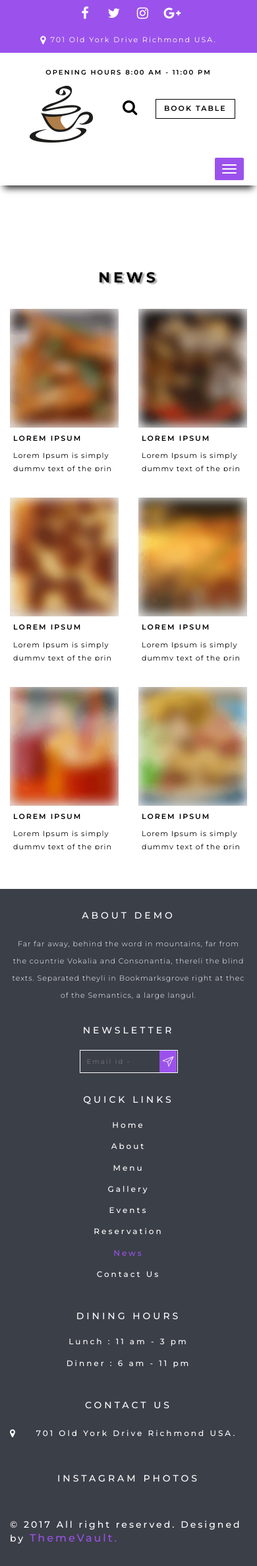
After one commit to PhamQuangHoang/CafePHP, a PHP site: page /news.html in a window 390 px wide. The commit adds this page. Shown: the whole page at 66% size. Run offline with PHP 8.4, Linux system fonts and the light colour scheme.

```diff
--- a/CafeWeb/index.php
+++ b/CafeWeb/index.php
@@ -29,9 +29,9 @@ $sql = "SELECT * FROM `pagecontent` WHERE 1";
             <div class="carousel-inner" role="listbox">
                 <div class="item active">
                     <img src="images/Home/indexbanner.png" class="img-responsive" style="width: 100%" alt="banner1" height="700">
-                    <div class="carousel-caption">
-                        <h1>Hương vị đậm đà</h1>
-                        <h2>Chất lượng tuyệt hảo</h2>
+                    <div class="carousel-caption" >
+                        <h1 style="font-family: montserrat">Hương vị đậm đà</h1>
+                        <h2 style="font-family: montserrat">Chất lượng tuyệt hảo</h2>
                         <div ><a class="btn" style="color: white; margin-left: 230px; border-color: white; " href="menu.php" >Đặt hàng ngay </a></div>
                     </div>
                 </div>
--- /dev/null
+++ b/CafeWeb/news.html
@@ -0,0 +1,270 @@
+<!--Template Name: kafe
+File Name: news.html
+Author Name: ThemeVault
+Author URI: http://www.themevault.net/
+License URI: http://www.themevault.net/license/-->
+
+<!DOCTYPE html>
+<html lang="en">
+    <head>
+        <meta charset="utf-8">
+        <meta http-equiv="X-UA-Compatible" content="IE=edge">
+        <meta name="viewport" content="width=device-width, initial-scale=1.0">
+        <title>Kafe</title>
+
+        <!-- Bootstrap core CSS -->
+
+        <link href="https://fonts.googleapis.com/css?family=Montserrat:100,100i,200,200i,300,300i,400,400i,500,500i,600,600i,700,700i,800,800i,900,900i" rel="stylesheet">
+        <link href="css/bootstrap.min.css" rel="stylesheet">
+        <link href="fonts/stylesheet.css" rel="stylesheet">
+        <link href="font-awesome/css/font-awesome.min.css" rel="stylesheet" type="text/css" />
+        <link rel="icon" href="images/favicon.png">
+
+        <!-- Custom styles for this template -->
+
+        <link href="css/style.css" rel="stylesheet">
+        <link href="css/responsive.css" rel="stylesheet">
+        <script src="js/jquery.min.js" type="text/javascript"></script>
+        <script src="js/bootstrap.min.js" type="text/javascript"></script>
+        <script type="text/javascript" src="js/instafeed.min.js"></script>
+        <script src="js/custom.js" type="text/javascript"></script>
+
+    </head>
+    <body>
+        <!--header--->
+        <header>
+            <div class="top-header">
+                <div class="container">
+                    <div class="row">
+                        <div class="col-md-6 text-left col-sm-6 col-xs-6 width-100 txt-center">
+                            <div class="social-icons">
+                                <a href="#"><i class="fa fa-facebook"></i></a>
+                                <a href="#"><i class="fa fa-twitter"></i></a>
+                                <a href="#"><i class="fa fa-instagram"></i></a>
+                                <a href="#"><i class="fa fa-google-plus"></i></a>
+                            </div>
+                        </div>
+                        <div class="col-md-6 text-right col-sm-6 col-xs-6 width-100 txt-center">
+                            <div class="address-location">
+                                <a href="#"><i class="fa fa-map-marker fa-lg"></i> 701 Old York Drive Richmond USA.</a>
+                            </div>
+                        </div>
+                    </div>
+                </div>
+            </div>
+            <div class="middle-header">
+                <div class="container">
+                    <div class="row">
+                        <div class="col-md-4 text-left col-sm-4 col-xs-4 width-100 txt-center">
+                            <div class="opening">
+                                <p>Opening Hours 8:00 am - 11:00 pm</p>
+                            </div>
+                        </div>
+                        <div class="col-md-4 col-sm-4 col-xs-3 text-center width-40 txt-right">
+                            <div class="logo">
+                                <a href="home.html"><img src="images/Home/logo.png"></a>
+                            </div>
+                        </div>
+                        <div class="col-md-4 text-right col-sm-3 col-xs-4 mt_20">
+                            <div class="col-md-6 col-sm-6 col-xs-6">
+                                <a class="search" id="searchtoggl"><i class="fa fa-search"></i></a>
+                                <div id="searchbar" class="clearfix">
+                                    <form id="searchform">
+                                        <button type="submit" id="searchsubmit" class="fa fa-search fa-lg"></button>
+                                        <input type="search" name="search-icon" class="placeholder-fix" id="search-icon" placeholder="Keywords..." autocomplete="off">
+                                    </form>
+                                </div>
+                            </div>
+                            <div class="col-md-6 col-sm-6 col-xs-6">
+                                <div class="search">
+                                    <button type="button" class="btn btn-default">Book Table</button>
+                                </div>
+                            </div>
+
+                        </div>
+                    </div>
+                </div>
+            </div>
+            <div class="bottom-header">
+                <nav class="navbar navbar-default">
+                    <div class="container">
+                        <div class="navbar-header">
+                            <button type="button" class="navbar-toggle" data-toggle="collapse" data-target="#myNavbar">
+                                <span class="icon-bar"></span>
+                                <span class="icon-bar"></span>
+                                <span class="icon-bar"></span>
+                            </button>
+                        </div>
+                        <div class="collapse navbar-collapse pl-0" id="myNavbar">
+                            <ul class="nav navbar-nav">
+                                <li><a href="home.html">home</a></li>
+                                <li><a href="about.html">about</a></li>
+                                <li><a href="menu.html">menu</a></li>
+                                <li><a href="gallery.html">gallery</a></li>
+                                <li><a href="events.html">events</a></li>
+                                <li><a href="reservation.html">reservation</a></li>
+                                <li class="active"><a href="news.html">news</a></li>
+                                <li><a href="contact.html">contact us</a></li>
+                            </ul>
+                        </div>
+                    </div>
+                </nav>
+            </div>
+        </header>
+
+        <!--Main part-->
+
+        <section class="news-block mt-8p mb-90">
+            <div class="container">
+                <div class="block-heading">
+                    <h1>news</h1>
+                </div>
+                <div class="row">
+                    <div class="col-md-4 col-sm-4 col-xs-6">
+                        <div class="news-images">
+                            <img src="images/News/new1.png" alt="new1" class="img-responsive">
+                        </div>
+                        <div class="news-details">
+                            <h4>Lorem ipsum</h4>
+                            <h6>Lorem Ipsum is simply dummy text of the prin ting and type setting industry.</h6>
+                        </div>
+                    </div>
+                    <div class="col-md-4 col-sm-4 col-xs-6">
+                        <div class="news-images">
+                            <img src="images/News/new2.png" alt="new2" class="img-responsive">
+                        </div>
+                        <div class="news-details">
+                             <h4>Lorem ipsum</h4>
+                            <h6>Lorem Ipsum is simply dummy text of the prin ting and type setting industry.</h6>
+                        </div>
+                    </div>
+                    <div class="col-md-4 col-sm-4 col-xs-6 mt_30">
+                        <div class="news-images">
+                            <img src="images/News/new3.png" alt="new3" class="img-responsive">
+                        </div>
+                        <div class="news-details">
+                             <h4>Lorem ipsum</h4>
+                            <h6>Lorem Ipsum is simply dummy text of the prin ting and type setting industry.</h6>
+                        </div>
+                    </div>
+                    <div class="col-md-4 col-sm-4 col-xs-6 mt-30">
+                        <div class="news-images">
+                            <img src="images/News/new4.png" alt="new4" class="img-responsive">
+                        </div>
+                        <div class="news-details">
+                            <h4>Lorem ipsum</h4>
+                            <h6>Lorem Ipsum is simply dummy text of the prin ting and type setting industry.</h6>
+                        </div>
+                    </div>
+                    <div class="col-md-4 col-sm-4 col-xs-6 mt-30">
+                        <div class="news-images">
+                            <img src="images/News/new5.png" alt="new5" class="img-responsive">
+                        </div>
+                        <div class="news-details">
+                            <h4>Lorem ipsum</h4>
+                            <h6>Lorem Ipsum is simply dummy text of the prin ting and type setting industry.</h6>
+                        </div>
+                    </div>
+                    <div class="col-md-4 col-sm-4 col-xs-6 mt-30">
+                        <div class="news-images">
+                            <img src="images/News/new6.png" alt="new6" class="img-responsive">
+                        </div>
+                        <div class="news-details">
+                             <h4>Lorem ipsum</h4>
+                            <h6>Lorem Ipsum is simply dummy text of the prin ting and type setting industry.</h6>
+                        </div>
+                    </div>
+                </div>
+            </div>
+        </section>
+
+            <footer class="bgcolor1 footer-block">
+            <div class="container">
+                <div class="row">
+                    <div class="col-md-3 col-sm-6 col-xs-12 width-50 width_100">
+                        <div class="footer-details">
+                            <h4>about demo</h4>
+                            <p>Far far away, behind the word in
+                                mountains, far from the countrie
+                                Vokalia and Consonantia, thereli
+                                the blind texts. Separated theyli
+                                in Bookmarksgrove right at thec
+                                of the Semantics, a large langul.</p>
+                            <h4>NEWSLETTER</h4>
+                            <div id="input_container">
+                                <input type="text" id="input" class="placeholder-fix" placeholder="Email id -">
+                                <img src="images/Home/sent-mail.png" id="input_img">
+                            </div>
+                            <!--                                <div class="input-group">
+                                                                <input type="email" class="form-control" placeholder="Email id" aria-describedby="basic-addon2">
+                                                                <span class="input-group-addon" id="basic-addon2"><img src="images/Home/sent-mail.png" alt="sent-mail"></span>
+
+                                                            </div>-->
+                        </div>
+                    </div>
+                    <div class="col-md-3 col-sm-6 col-xs-12 width-50 width_100">
+                        <div class="footer-details">
+                            <h4>Quick Links</h4>
+                            <ul class="list-unstyled header-links">
+                                <li><a href="home.html">home</a></li>
+                                <li><a href="about.html">about</a></li>
+                                <li><a href="menu.html">menu</a></li>
+                                <li><a href="gallery.html">gallery</a></li>
+                                <li><a href="events.html">events</a></li>
+                                <li><a href="reservation.html">reservation</a></li>
+                                <li class="active"><a href="news.html">news</a></li>
+                                <li><a href="contact.html">contact us</a></li>
+                            </ul>
+                        </div>
+                    </div>
+                    <div class="col-md-6 col-sm-12 col-xs-12">
+                        <div class="row">
+                            <div class="col-md-6 col-sm-6 col-xs-12 width-50 width_100">
+                                <div class="footer-details">
+                                    <h4>DINING HOURS</h4>
+                                    <ul class="list-unstyled timing">
+                                        <li><a href="#">Lunch :  11 am - 3 pm</a></li>
+                                        <li><a href="#about.html">Dinner :  6 am - 11 pm</a></li>
+                                    </ul>
+                                </div>
+                            </div>
+                            <div class="col-md-6 col-sm-6 col-xs-12 width-50 width_100">
+                                <div class="footer-details">
+                                    <h4>Contact us</h4>
+                                    <ul class="list-unstyled location-value">
+                                        <li>
+                                            <i class="fa fa-map-marker fa-lg"></i>
+                                            <p><a href="#">701 Old York Drive Richmond USA.</a></p>
+                                        </li>
+                                    </ul>
+                                </div>
+                            </div>
+                        </div>
+                        <div class="row">
+                            <div class="col-md-12 col-sm-10 col-xs-12">
+                                <div class="footer-details">
+                                    <h4>instagram photos</h4>
+                                </div>
+                                <div class="row">
+                                    <div class="footer-images">
+                                        <div id="instafeed"></div>
+                                    </div>
+                                </div>
+                            </div>
+                        </div>
+                    </div>
+                    <div class="col-md-12 col-sm-12 col-xs-12">
+                        <div class="copyright">
+                            <!--Do not remove Backlink from footer of the template. To remove it you can purchase the Backlink-->
+                            © 2017 All right reserved. Designed by <a href="http://www.themevault.net/" target="_blank">ThemeVault.</a>
+                        </div>
+                    </div>
+                </div>
+            </div>
+
+        </footer>
+        <a id="back-to-top" class="scrollTop back-to-top" href="javascript:void(0);" style="display: none;">
+            <i class="fa fa-chevron-up"></i>
+        </a>
+    </body>
+</html>
--- a/CafeWeb/product.php
+++ b/CafeWeb/product.php
@@ -483,8 +483,7 @@ $con = new Connect('cafepage');
     <script src="js/jquery.min.js" type="text/javascript"></script>
 
         <script src="js/bootstrap.min.js" type="text/javascript"></script>
-         <script type="text/javascript" src="js/instafeed.min.js"></script>
-        <script src="js/custom.js" type="text/javascript"></script>
+        <!-- <script src="js/custom.js" type="text/javascript"></script> -->
 
 
 
```
Also changed, not shown: CafeWeb/customer1.php (+23 -2 lines), CafeWeb/dashboardaction.php (+21 -2 lines).
